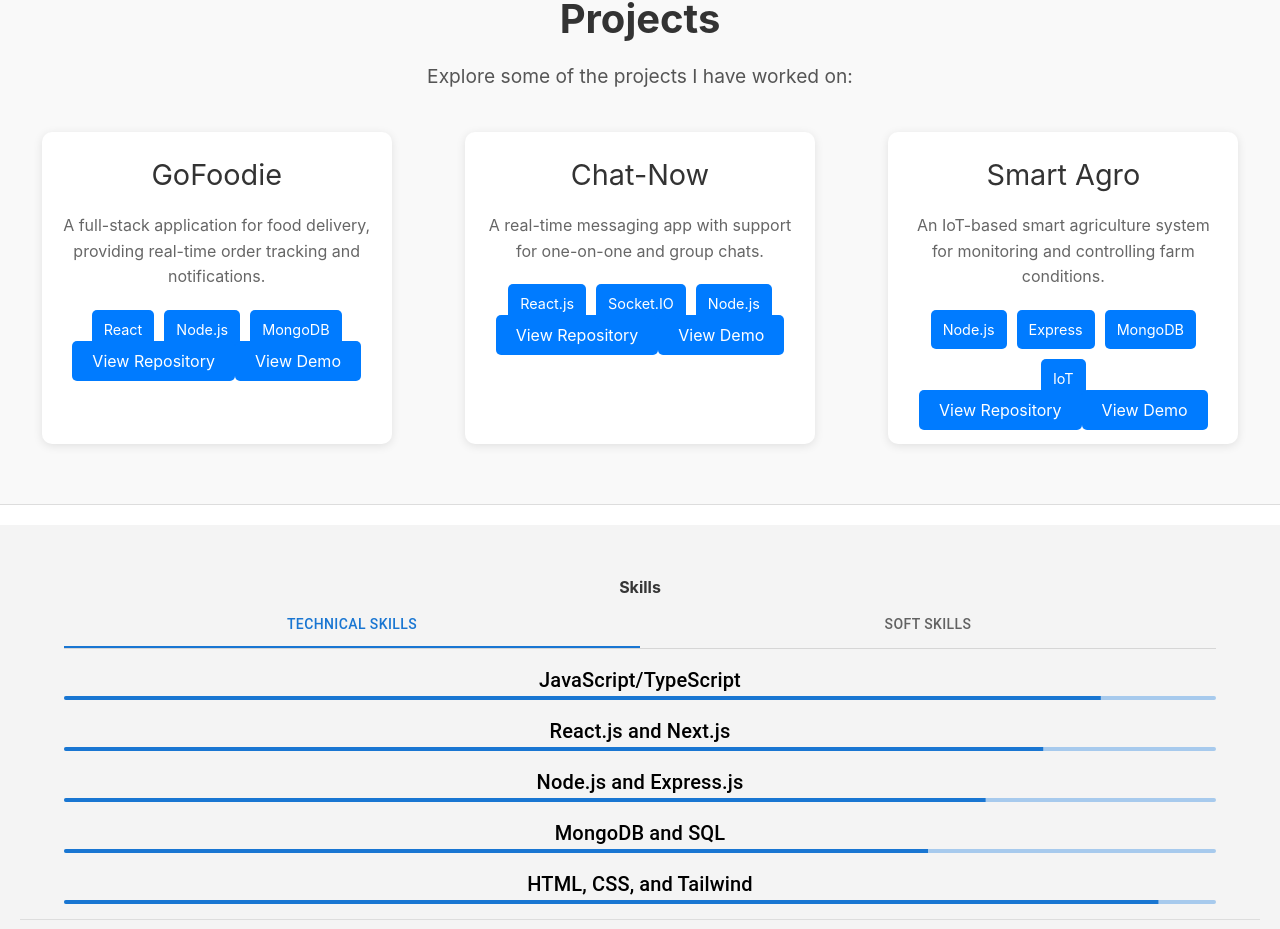
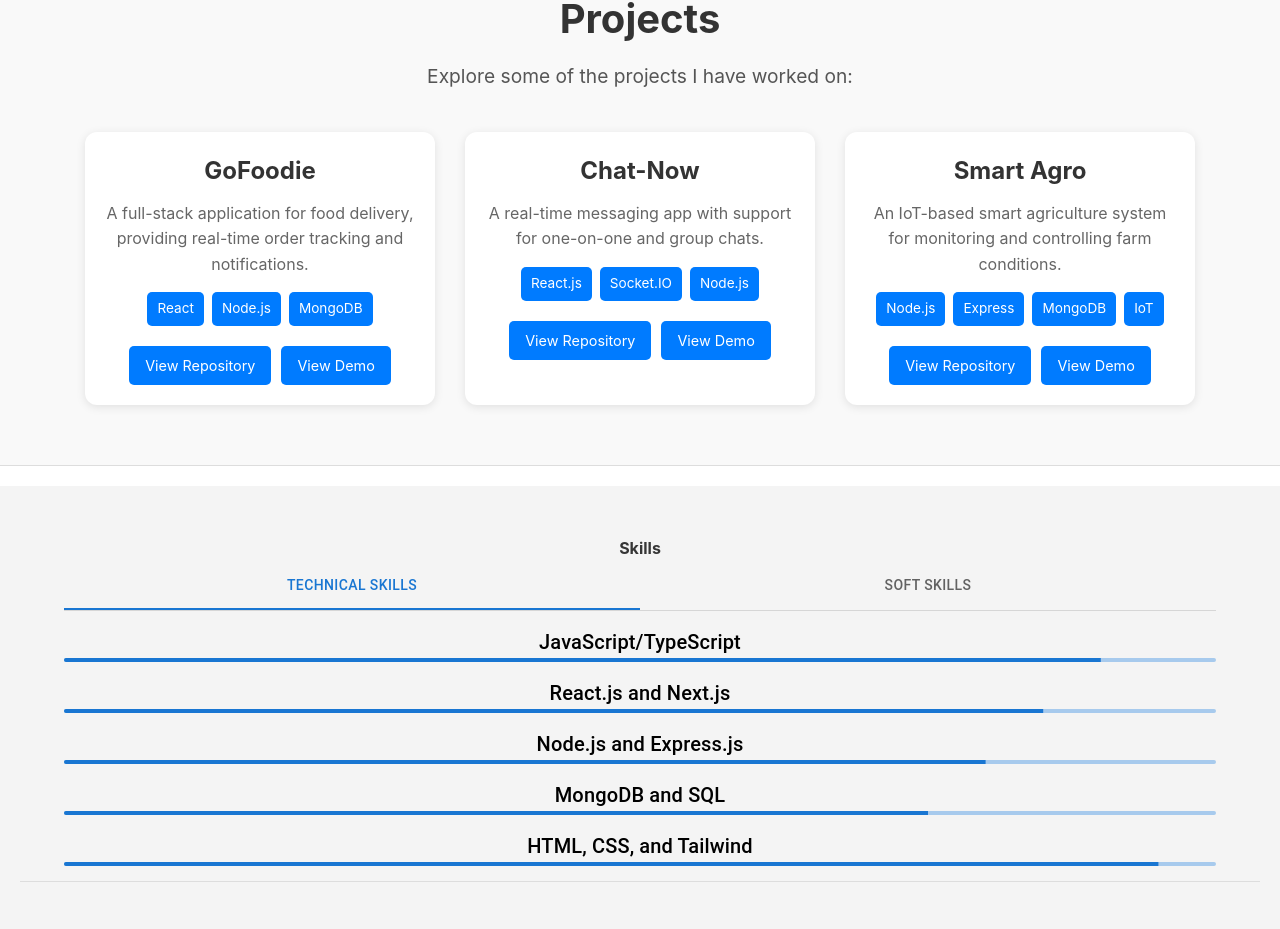
Before and after one commit to ayushchahat/pace-task, a Next.js app: page / in a window 1280 px wide. Shown: the part 1732-2661 px from the top of the page. Built offline with nearby package versions, Linux system fonts and the light colour scheme.

Commit message:
Done some changes in styling of project

```diff
--- a/app/components/Project/ProjectCard.tsx
+++ b/app/components/Project/ProjectCard.tsx
@@ -25,6 +25,7 @@ const ProjectCard: React.FC<ProjectCardProps> = ({
           <span key={index}>{tech}</span>
         ))}
       </div>
+      <div className={styles.btnContainer}>
         <a href={repoLink} target="_blank" rel="noopener noreferrer" className={styles.btn}>
           View Repository
         </a>
@@ -32,6 +33,7 @@ const ProjectCard: React.FC<ProjectCardProps> = ({
           View Demo
         </a>
       </div>
+    </div>
   );
 };
 
--- a/app/styles/Project.module.css
+++ b/app/styles/Project.module.css
@@ -19,20 +19,24 @@
 }
 
 .projectList {
-  display: grid;
-  grid-template-columns: repeat(auto-fill, minmax(300px, 1fr));
+  display: flex;
+  flex-wrap: wrap;
+  justify-content: center; /* Center align cards horizontally */
   gap: 30px;
-  justify-items: center;
 }
 
+
 .projectCard {
-  background-color: #fff;
-  border-radius: 10px;
+  background-color: #ffffff;
+  border-radius: 12px;
   box-shadow: 0 2px 10px rgba(0, 0, 0, 0.1);
   transition: transform 0.3s ease, box-shadow 0.3s ease;
   padding: 20px;
   width: 100%;
   max-width: 350px;
+  display: flex;
+  flex-direction: column;
+  align-items: center;
 }
 
 .projectCard:hover {
@@ -41,43 +45,52 @@
 }
 
 .projectCard h3 {
-  font-size: 1.8rem;
+  font-size: 1.5rem;
+  font-weight: bold;
   color: #333;
-  margin-bottom: 15px;
+  margin-bottom: 10px;
+  text-align: center;
 }
 
 .projectCard p {
   font-size: 1rem;
   color: #666;
-  margin-bottom: 20px;
+  margin-bottom: 15px;
+  text-align: center;
 }
 
 .projectCard .technologies {
   display: flex;
   flex-wrap: wrap;
-  gap: 10px;
+  gap: 8px;
   justify-content: center;
+  margin-bottom: 20px;
 }
 
 .projectCard .technologies span {
   background-color: #007bff;
   color: #fff;
-  padding: 8px 12px;
+  padding: 6px 10px;
+  font-size: 0.85rem;
   border-radius: 5px;
-  font-size: 0.9rem;
+}
+
+.projectCard .btnContainer {
+  display: flex;
+  gap: 10px;
+  justify-content: center;
 }
 
 .projectCard .btn {
   background-color: #007bff;
   color: white;
-  padding: 10px 20px;
-  font-size: 1rem;
+  padding: 8px 16px;
+  font-size: 0.9rem;
   border: none;
   border-radius: 5px;
   cursor: pointer;
+  text-decoration: none;
   transition: background-color 0.3s ease;
-  text-decoration: none;
-  margin-top: 20px;
 }
 
 .projectCard .btn:hover {
@@ -94,7 +107,8 @@
   }
 
   .projectList {
-    grid-template-columns: 1fr 1fr;
+    grid-template-columns: repeat(2, 1fr);
+    gap: 20px;
   }
 }
 
```
Lines whose indentation alone changed are shown as unchanged.
